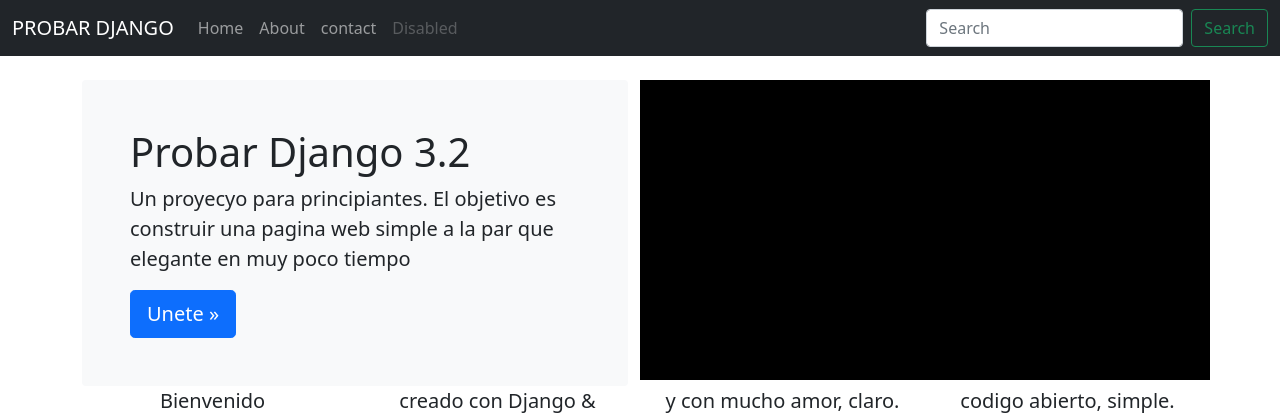
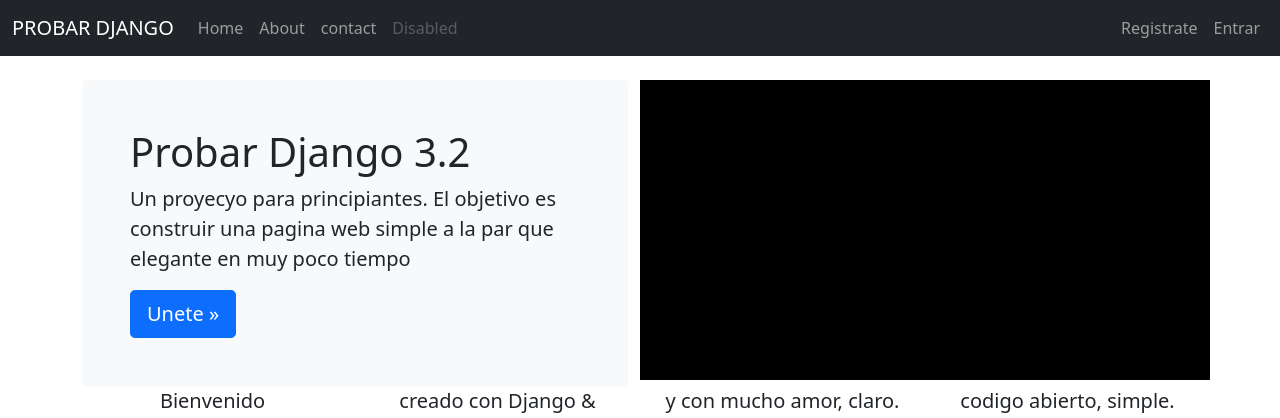
Before and after one commit to cosmetico2013/curso-django, a Django app: page / in a window 1280 px wide. Shown: the top 418 px of the page. Run offline with Django 3.2, Linux system fonts and the light colour scheme; some libraries are stand-ins or nearby versions.

Commit message:
video 33

```diff
--- a/proyecto/templates/navbar.html
+++ b/proyecto/templates/navbar.html
@@ -19,10 +19,18 @@
             <a class="nav-link disabled" href="#" tabindex="-1" aria-disabled="true">Disabled</a>
           </li>
         </ul>
-        <form class="d-flex">
-          <input class="form-control me-2" type="search" placeholder="Search" aria-label="Search">
+        <lu class="navbar-nav mb-2 mb-md-0">
+          {% if request.user.is_authenticated %}
+          <li class="nav-item"><a class="nav-link" href="{% url 'auth_logout' %}">Salir</a></li>
+          {% else %}
+          <li class="nav-item"><a class="nav-link" href="{% url 'registration_register' %}">Registrate</a></li>
+          <li class="nav-item"><a class="nav-link" href="{% url 'auth_login' %}">Entrar</a></li>
+          {% endif %}
+        </lu>
+<!--        <form class="d-flex">
+         <input class="form-control me-2" type="search" placeholder="Search" aria-label="Search">
           <button class="btn btn-outline-success" type="submit">Search</button>
-        </form>
+        </form> -->
       </div>
     </div>
 </nav>
```
Also changed, not shown: proyecto/db.sqlite3, 1 other file.
